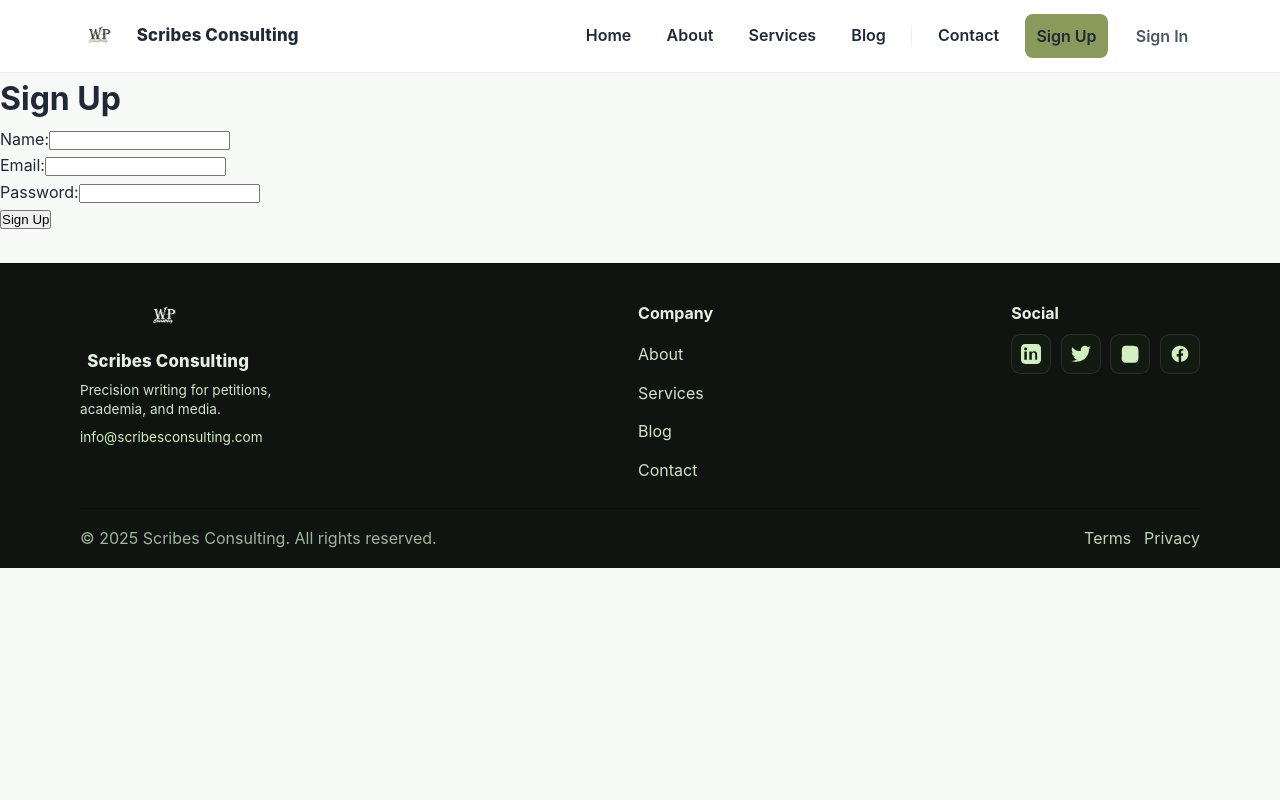
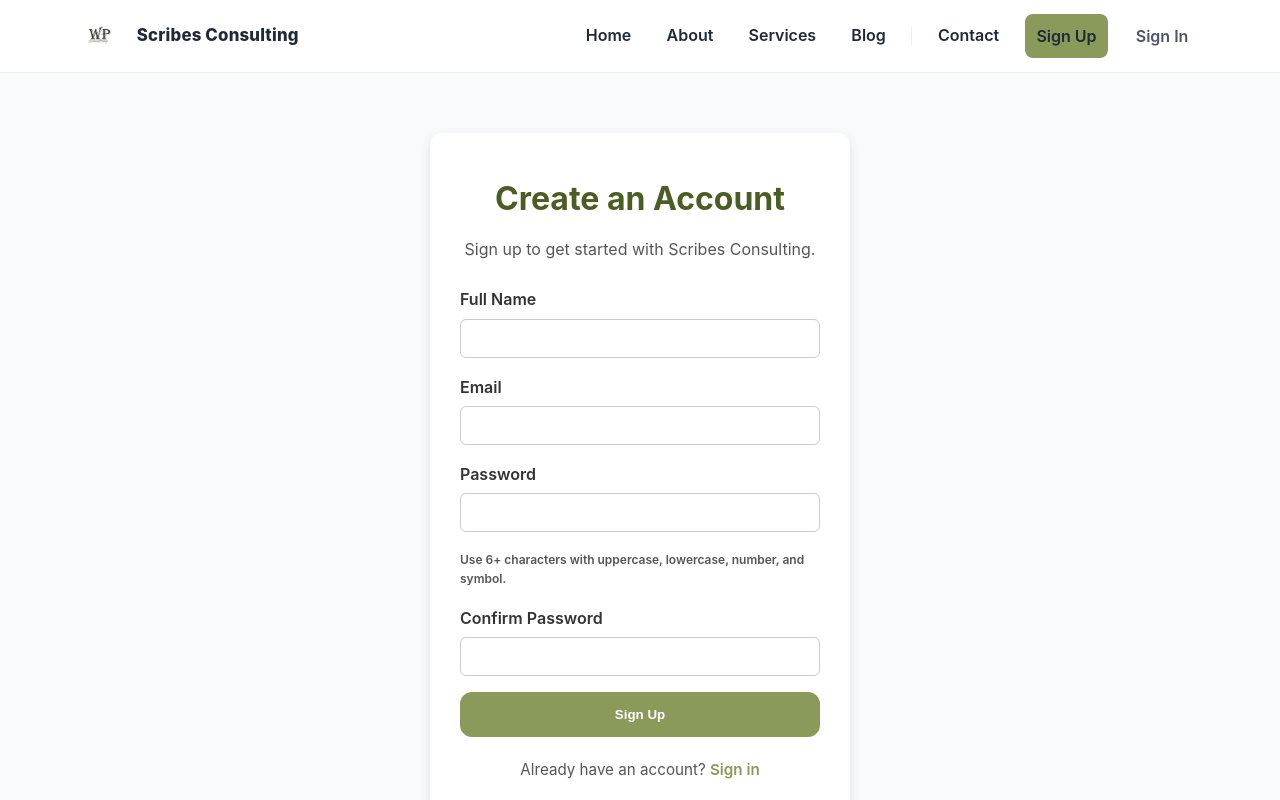
Before and after one commit to wilfnerd/scribe-website, a Next.js app: page /signup in a window 1280 px wide. Shown: the top 800 px of the page. Built offline with nearby package versions, Linux system fonts and the light colour scheme.

Commit message:
Frontend pages added

```diff
--- a/src/app/globals.css
+++ b/src/app/globals.css
@@ -1176,3 +1176,151 @@ header.site-header .nav-toggle span {
 .card .link:hover {
   color: #4a5d23;
 }
+/* ===== Auth Pages ===== */
+.auth-section {
+  display: flex;
+  justify-content: center;
+  align-items: center;
+  padding: 60px 20px;
+  background: #f9fafb;
+}
+
+.auth-card {
+  max-width: 420px;
+  width: 100%;
+  background: #fff;
+  border-radius: 12px;
+  padding: 40px 30px;
+  box-shadow: 0 4px 12px rgba(0,0,0,0.1);
+  text-align: center;
+}
+
+.auth-card h1 {
+  font-size: 2rem;
+  margin-bottom: 10px;
+  color: #4a5d23;
+}
+
+.auth-card .lead {
+  font-size: 1rem;
+  color: #555;
+  margin-bottom: 24px;
+}
+
+.auth-form {
+  display: flex;
+  flex-direction: column;
+  gap: 16px;
+  margin-bottom: 20px;
+}
+
+.auth-form label {
+  display: flex;
+  flex-direction: column;
+  align-items: flex-start;
+  font-weight: 600;
+  color: #333;
+  text-align: left;
+}
+
+.auth-form input {
+  margin-top: 6px;
+  padding: 10px 12px;
+  width: 100%;
+  border: 1px solid #ccc;
+  border-radius: 6px;
+  font-size: 0.95rem;
+}
+
+.auth-form input:focus {
+  border-color: #8a9a5b;
+  outline: none;
+}
+
+.auth-switch {
+  font-size: 0.95rem;
+  color: #555;
+}
+
+.auth-switch a {
+  color: #8a9a5b;
+  font-weight: 600;
+  text-decoration: none;
+}
+
+.auth-switch a:hover {
+  color: #4a5d23;
+}
+/* Signup-specific styles */
+.strength-meter {
+  margin-top: 0.4rem;
+  height: 6px;
+  border-radius: 3px;
+  background: #eee;
+  overflow: hidden;
+}
+
+.strength-meter div {
+  height: 100%;
+  width: 0%;
+  transition: width 0.3s;
+}
+
+.hint {
+  font-size: 0.75rem;
+  margin-top: 0.3rem;
+  color: #555;
+}
+
+.error-message {
+  font-size: 0.85rem;
+  color: red;
+  margin-top: 0.3rem;
+}
+/* Error styles */
+.input-error {
+  border: 1px solid red;
+}
+
+.hint-error {
+  color: red;
+}
+/* Dashboard */
+.dashboard {
+  padding: 2rem 0;
+}
+
+.dashboard-form {
+  display: flex;
+  flex-direction: column;
+  gap: 1rem;
+  margin-top: 1.5rem;
+}
+
+.dashboard-form label {
+  display: flex;
+  flex-direction: column;
+  font-weight: 600;
+}
+
+.dashboard-form input,
+.dashboard-form select,
+.dashboard-form textarea {
+  margin-top: 0.3rem;
+  padding: 0.6rem;
+  border: 1px solid #ccc;
+  border-radius: 4px;
+}
+
+.dashboard-form textarea {
+  resize: vertical;
+  min-height: 100px;
+}
+
+.file-list {
+  list-style: none;
+  margin: 0.5rem 0 0;
+  padding: 0;
+  font-size: 0.9rem;
+  color: #333;
+}
--- a/src/app/signup/page.tsx
+++ b/src/app/signup/page.tsx
@@ -1,28 +1,161 @@
-// src/app/signup/page.tsx
-import React from "react";
+"use client";
 
-export default function SignupPage() {
+import Link from "next/link";
+import { useState, FormEvent, ChangeEvent } from "react";
+
+export default function SignUpPage() {
+  const [email, setEmail] = useState("");
+  const [password, setPassword] = useState("");
+  const [confirm, setConfirm] = useState("");
+  const [strength, setStrength] = useState(0);
+
+  const [emailError, setEmailError] = useState("");
+  const [passwordError, setPasswordError] = useState("");
+  const [confirmError, setConfirmError] = useState("");
+
+  const handleEmailChange = (e: ChangeEvent<HTMLInputElement>) => {
+    const value = e.target.value;
+    setEmail(value);
+
+    // simple email regex
+    const emailRegex = /^[^\s@]+@[^\s@]+\.[^\s@]+$/;
+    if (!emailRegex.test(value)) {
+      setEmailError("Please enter a valid email address.");
+    } else {
+      setEmailError("");
+    }
+  };
+
+  const handlePasswordChange = (e: ChangeEvent<HTMLInputElement>) => {
+    const value = e.target.value;
+    setPassword(value);
+
+    // password strength check
+    let score = 0;
+    if (/[a-z]/.test(value)) score++;
+    if (/[A-Z]/.test(value)) score++;
+    if (/[0-9]/.test(value)) score++;
+    if (/[^A-Za-z0-9]/.test(value)) score++;
+    if (value.length >= 6) score++;
+
+    setStrength(score);
+
+    if (score < 5) {
+      setPasswordError("Password does not meet all requirements.");
+    } else {
+      setPasswordError("");
+    }
+  };
+
+  const handleSubmit = (e: FormEvent<HTMLFormElement>) => {
+    e.preventDefault();
+    let valid = true;
+
+    // email validation
+    const emailRegex = /^[^\s@]+@[^\s@]+\.[^\s@]+$/;
+    if (!emailRegex.test(email)) {
+      setEmailError("Please enter a valid email address.");
+      valid = false;
+    } else {
+      setEmailError("");
+    }
+
+    // password validation
+    if (strength < 5) {
+      setPasswordError("Password does not meet all requirements.");
+      valid = false;
+    } else {
+      setPasswordError("");
+    }
+
+    // confirm validation
+    if (password !== confirm) {
+      setConfirmError("Passwords do not match.");
+      valid = false;
+    } else {
+      setConfirmError("");
+    }
+
+    if (valid) {
+      alert("Sign up submitted!");
+    }
+  };
+
   return (
-    <div>
-      <h1>Sign Up</h1>
-      <form>
+    <main>
+      <section className="section auth-section">
+        <div className="container auth-card">
+          <h1>Create an Account</h1>
+          <p className="lead">Sign up to get started with Scribes Consulting.</p>
+
+          <form id="signupForm" className="auth-form" onSubmit={handleSubmit}>
             <label>
-          Name:
-          <input type="text" name="name" />
+              Full Name
+              <input type="text" name="name" required />
             </label>
-        <br />
+
             <label>
-          Email:
-          <input type="email" name="email" />
+              Email
+              <input
+                type="email"
+                name="email"
+                value={email}
+                onChange={handleEmailChange}
+                required
+                className={emailError ? "input-error" : ""}
+              />
+              {emailError && <div className="error-message">{emailError}</div>}
             </label>
-        <br />
+
             <label>
-          Password:
-          <input type="password" name="password" />
+              Password
+              <input
+                type="password"
+                name="password"
+                value={password}
+                onChange={handlePasswordChange}
+                minLength={6}
+                required
+                className={strength < 5 ? "input-error" : ""}
+              />
+              <div className="strength-meter">
+                <div
+                  style={{
+                    width: '${(strength / 5) * 100}%',
+                    background:
+                      strength <= 2 ? "red" : strength === 3 ? "orange" : "green",
+                  }}
+                />
+              </div>
+              <div className={'hint ${strength < 5 ? "hint-error" : ""}'}>
+                Use 6+ characters with uppercase, lowercase, number, and symbol.
+              </div>
+              {passwordError && <div className="error-message">{passwordError}</div>}
             </label>
-        <br />
-        <button type="submit">Sign Up</button>
+
+            <label>
+              Confirm Password
+              <input
+                type="password"
+                name="confirmPassword"
+                value={confirm}
+                onChange={(e) => setConfirm(e.target.value)}
+                required
+                className={confirmError ? "input-error" : ""}
+              />
+              {confirmError && <div className="error-message">{confirmError}</div>}
+            </label>
+
+            <button type="submit" className="btn">
+              Sign Up
+            </button>
           </form>
+
+          <p className="auth-switch">
+            Already have an account? <Link href="/signin">Sign in</Link>
+          </p>
         </div>
+      </section>
+    </main>
   );
 }
```
Also changed, not shown: src/app/dashboard/page.tsx (+90 -6 lines), src/app/signin/page.tsx (+34 -11 lines). Lines whose indentation alone changed are shown as unchanged.
